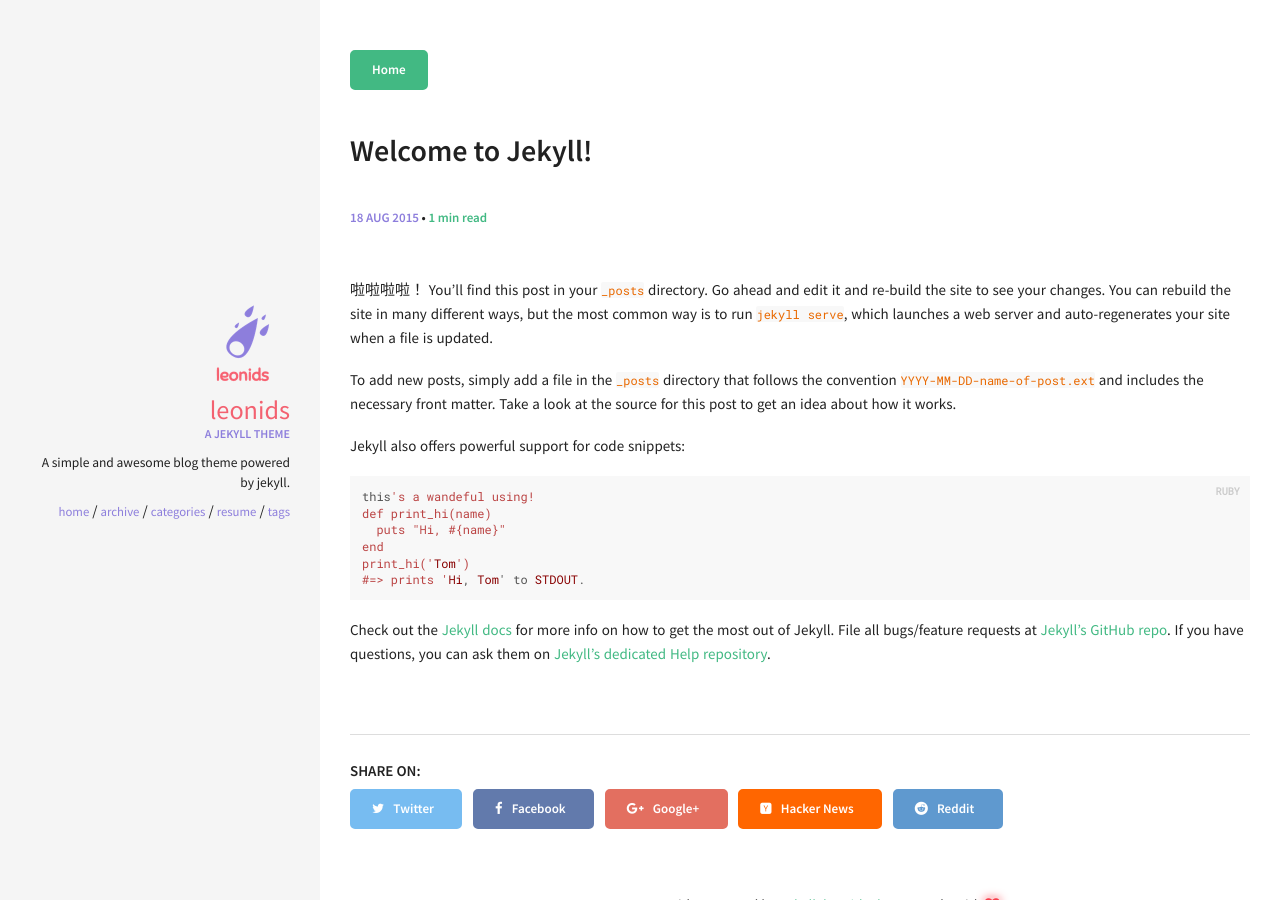
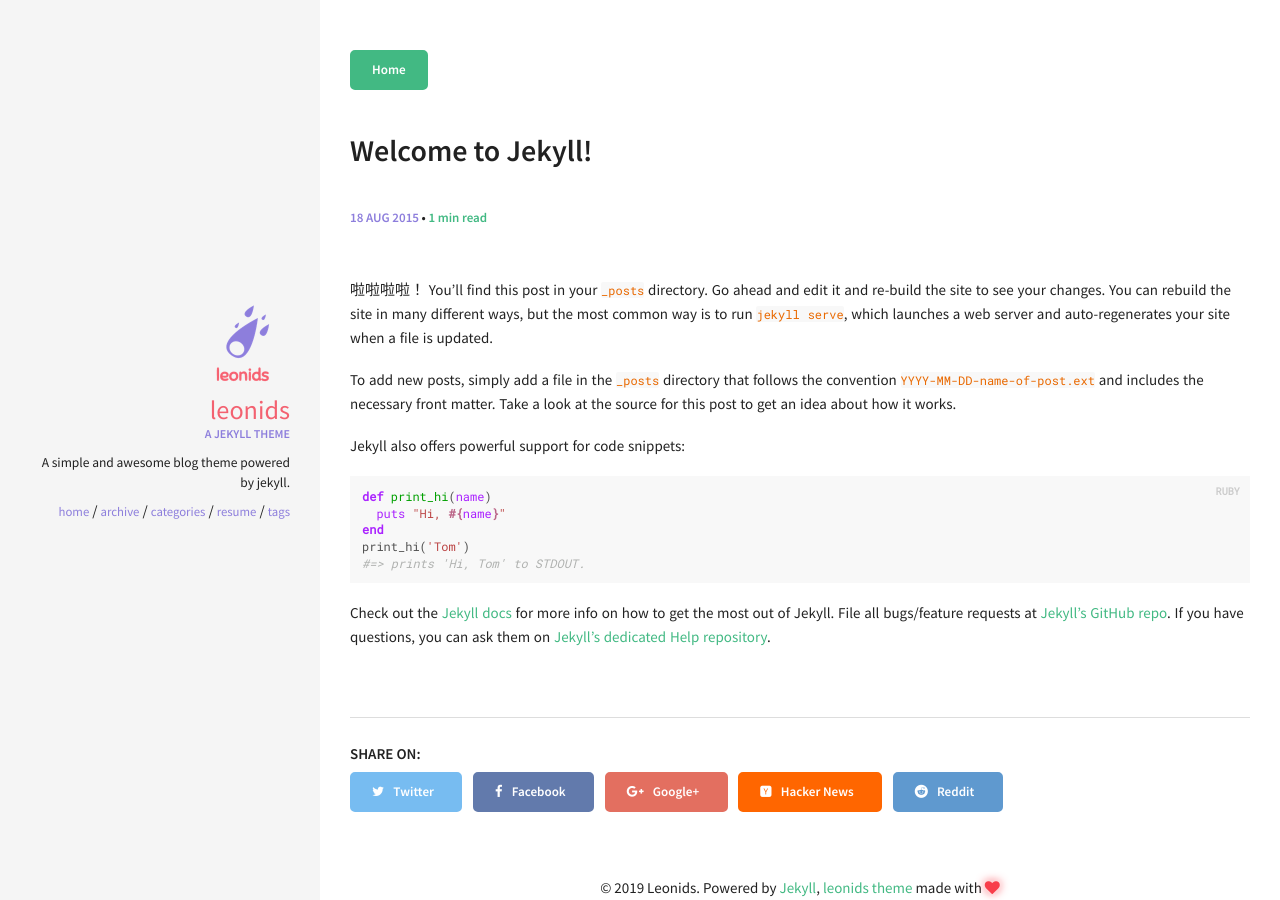
Before and after one commit to Feithle/Feithle.github.io, a Jekyll site: the page built from _posts/2015-08-18-welcome-to-jekyll.md, in a window 1280 px wide. Built offline with Jekyll 4.4.1, drawn with Linux system fonts in a browser that asks for light colours.

Commit message:
Update 2015-08-18-welcome-to-jekyll.md

```diff
--- a/_posts/2015-08-18-welcome-to-jekyll.md
+++ b/_posts/2015-08-18-welcome-to-jekyll.md
@@ -15,7 +15,6 @@ To add new posts, simply add a file in the `_posts` directory that follows the c
 Jekyll also offers powerful support for code snippets:
 
 {% highlight ruby %}
-this's a wandeful using!
 def print_hi(name)
   puts "Hi, #{name}"
 end
```
